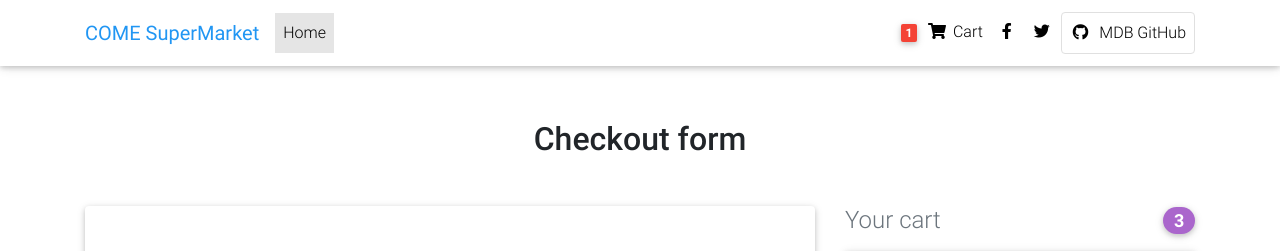
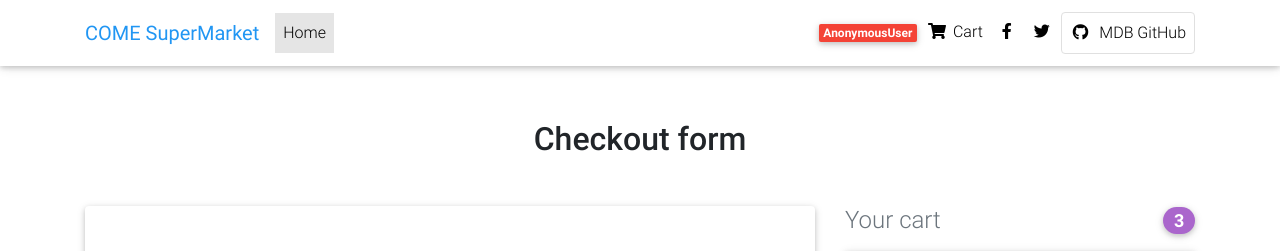
Before and after one commit to lando-paul/django-supermarket, a Django app: page /checkout/ in a window 1280 px wide. Shown: the top 251 px of the page. Run offline with Django 3.2, Linux system fonts and the light colour scheme; some libraries are stand-ins or nearby versions.

Commit message:
Update base.html
???

```diff
--- a/templates/base.html
+++ b/templates/base.html
@@ -1,4 +1,5 @@
 {% load static %}
+{% load cart_template_tags %}
 <!DOCTYPE html>
 <html lang="en">
 
@@ -80,7 +81,7 @@
             <ul class="navbar-nav nav-flex-icons">
             <li class="nav-item">
                 <a class="nav-link waves-effect">
-                <span class="badge red z-depth-1 mr-1"> 1 </span>
+                <span class="badge red z-depth-1 mr-1">{{ request.user|cart_item_count}}</span>
                 <i class="fas fa-shopping-cart"></i>
                 <span class="clearfix d-none d-sm-inline-block"> Cart </span>
                 </a>
```
